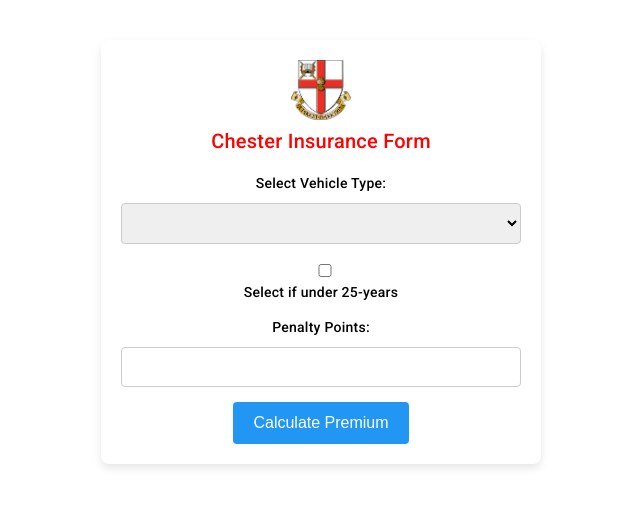
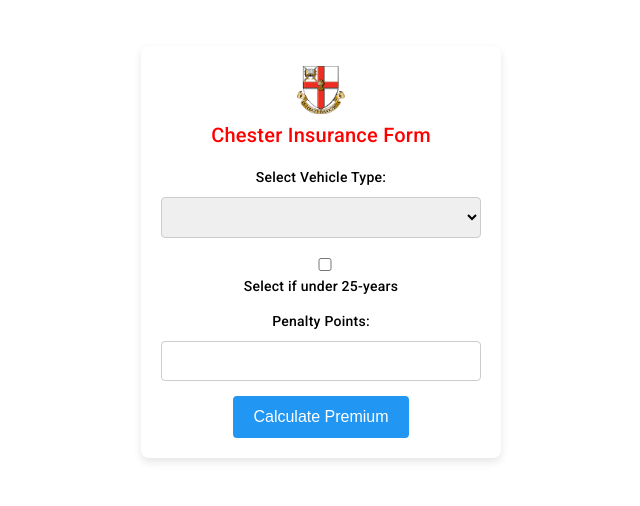
Before and after one commit to Snazzynuhu/Chester-insurance, an Angular app: page / in a window 1280 px wide. Shown: the part 148-654 px from the top of the page, without its empty margins (319-959 px from the left). Built offline with nearby package versions, Linux system fonts and the light colour scheme.

Commit message:
clean commented code

```diff
--- a/src/app/insurance-form/insurance-form.component.scss
+++ b/src/app/insurance-form/insurance-form.component.scss
@@ -10,7 +10,8 @@
   box-shadow: 0 4px 8px rgba(0, 0, 0, 0.1);
   border-radius: 8px;
   padding: 20px;
-  width: 400px;
+  width: 20rem;
+  max-width: 400px;
   text-align: center;
 
   .chester-logo{
--- a/src/app/insurance-form/insurance-form.component.ts
+++ b/src/app/insurance-form/insurance-form.component.ts
@@ -42,9 +42,7 @@
     }
 
     const dialogRef = this.dialog.open(PremiumModalComponent, {
-      data: { premium: this.premiumToPay },
-      // position: { top: '50%', left: '50%' },
-      // panelClass: 'custom-dialog-container',
+      data: { premium: this.premiumToPay }
     });
 
     dialogRef.afterOpened().subscribe(() => {
--- a/src/styles.scss
+++ b/src/styles.scss
@@ -26,5 +26,4 @@
 
 .centre-text{
   text-align: center;
-  color: blue;
 }
```
